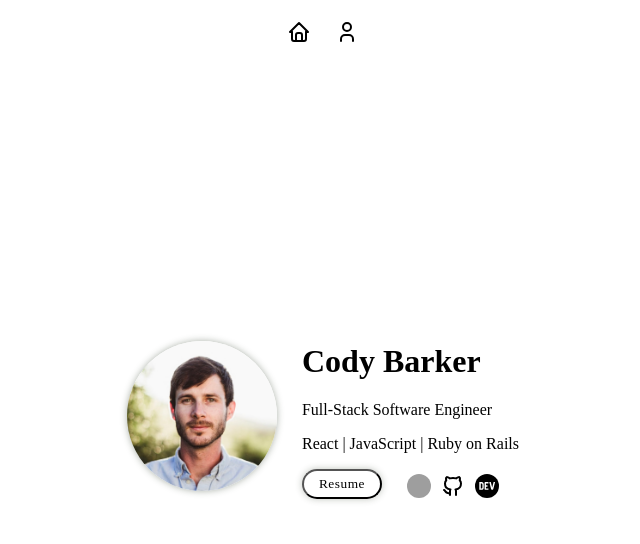
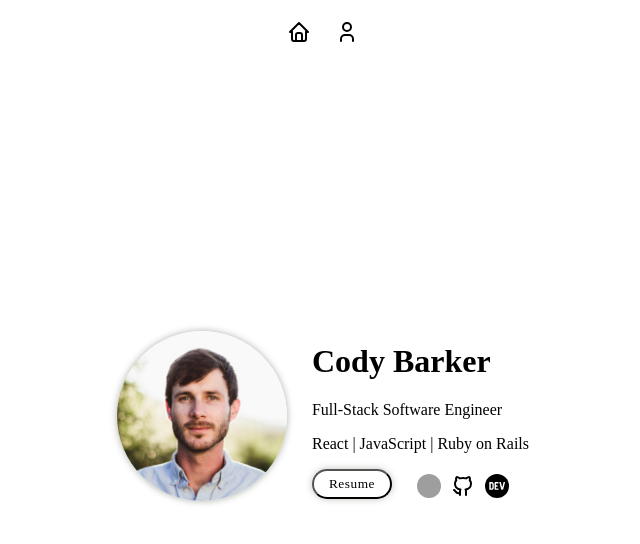
Before and after one commit to cody-barker/react-portfolio-website, a React (Create React App) app: page / in a window 1280 px wide. Shown: the top 544 px of the page, without its empty margins (317-957 px from the left). Built offline with nearby package versions, Linux system fonts and the light colour scheme; grey boxes are pictures that could not be loaded.

Commit message:
increase container img size to 170px

```diff
--- a/src/styles/App.css
+++ b/src/styles/App.css
@@ -92,8 +92,8 @@ nav {
   display: flex;
   justify-content: center;
   align-items: center;
-  width: 150px;
-  height: 150px;
+  width: 170px;
+  height: 170px;
   border-radius: 50%;
   object-fit: cover;
   box-shadow: 0 0 7px rgba(45, 59, 38, 0.4);
```
